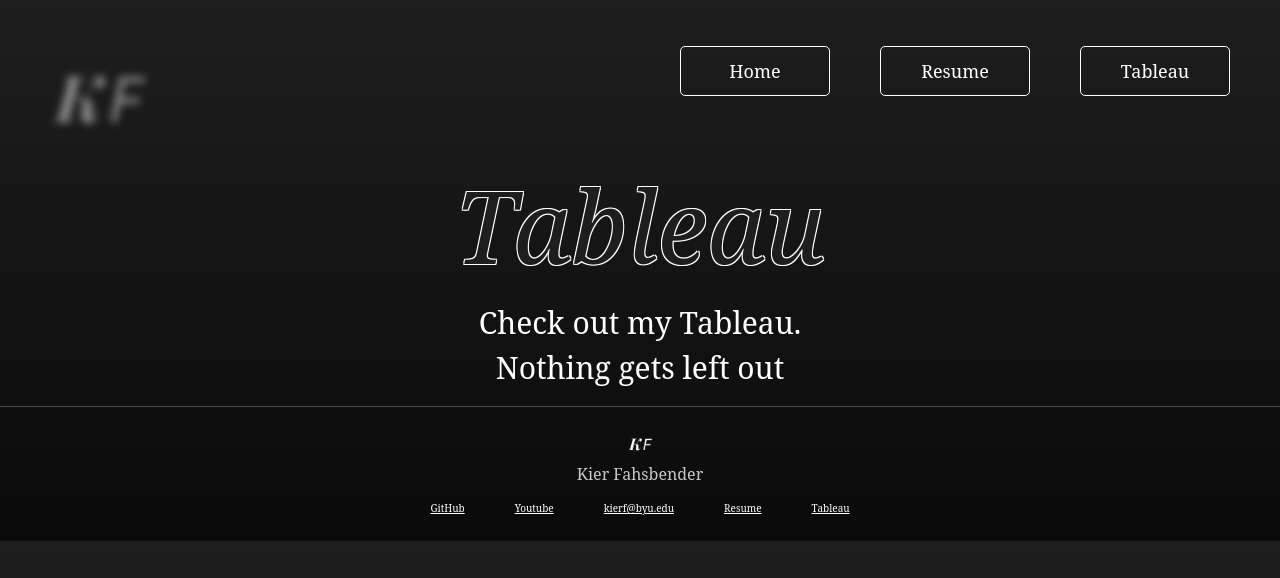
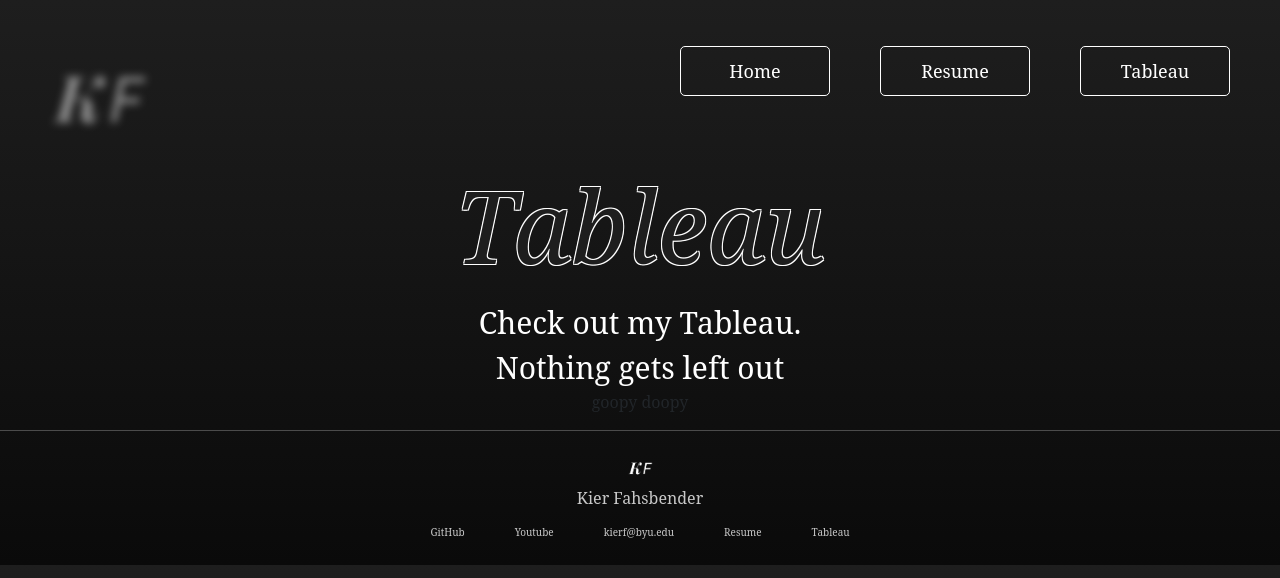
Before and after one commit to KierFah/KierFah.github.io, a plain HTML site: page public/html/tableau.html in a window 1280 px wide. Drawn offline with Linux system fonts and the light colour scheme; a web font is replaced by a local one.

Commit message:
cleaned up footer

```diff
--- a/public/html/tableau.html
+++ b/public/html/tableau.html
@@ -38,7 +38,7 @@
             <div id="subtitle">Check out my Tableau.<br />Nothing gets left out</div>
         </div>
 
-
+        goopy doopy
 
         <hr />
         <footer>
--- a/style.css
+++ b/style.css
@@ -225,8 +225,16 @@
     padding-left: 25px;
     padding-right: 25px;
     padding-top: 10px;
+    color: var(--text);
+    font-size: 10px;
+    text-decoration: none;
+
+    transition: color 0.2s ease;
+}
+
+#footer-links a:hover {
+    text-decoration: underline;
     color: white;
-    font-size: 10px;
 }
 
 ol {
```
Also changed, not shown: public/html/resume.html (+0 -2 lines).
